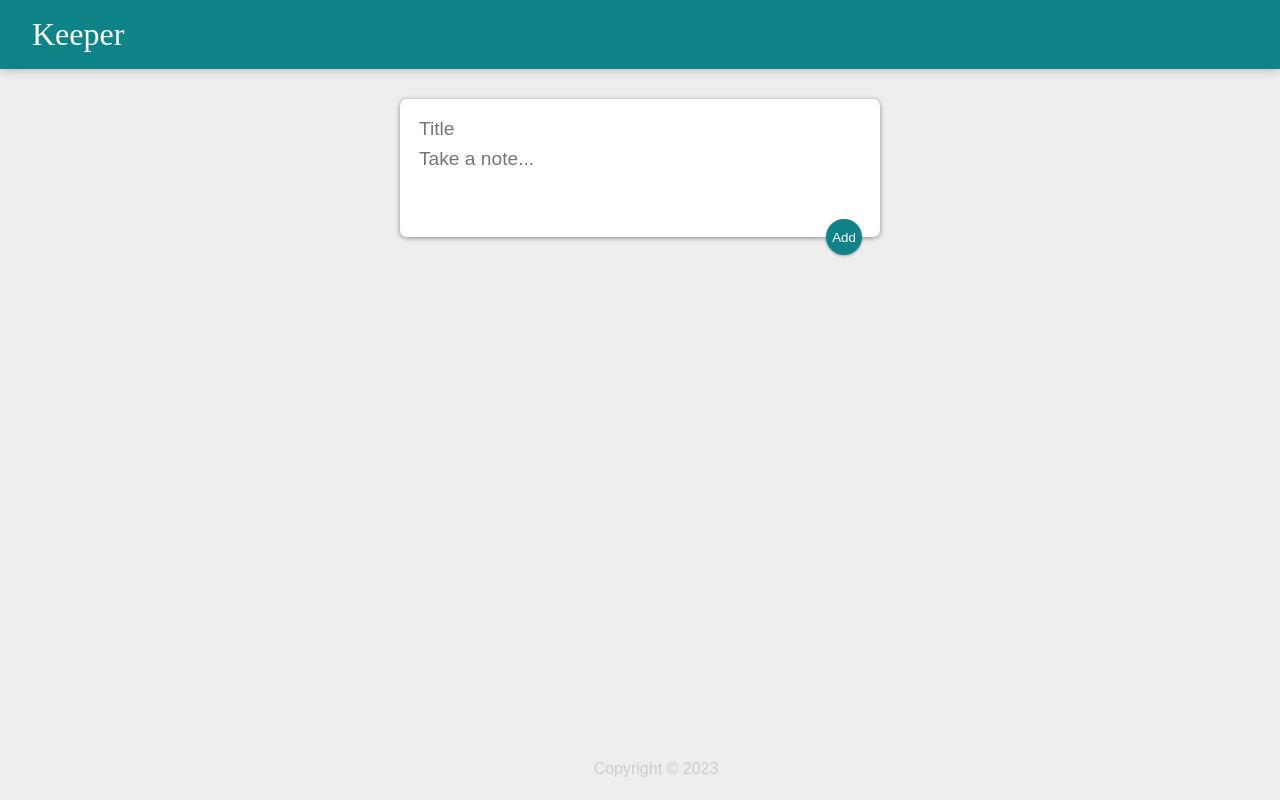
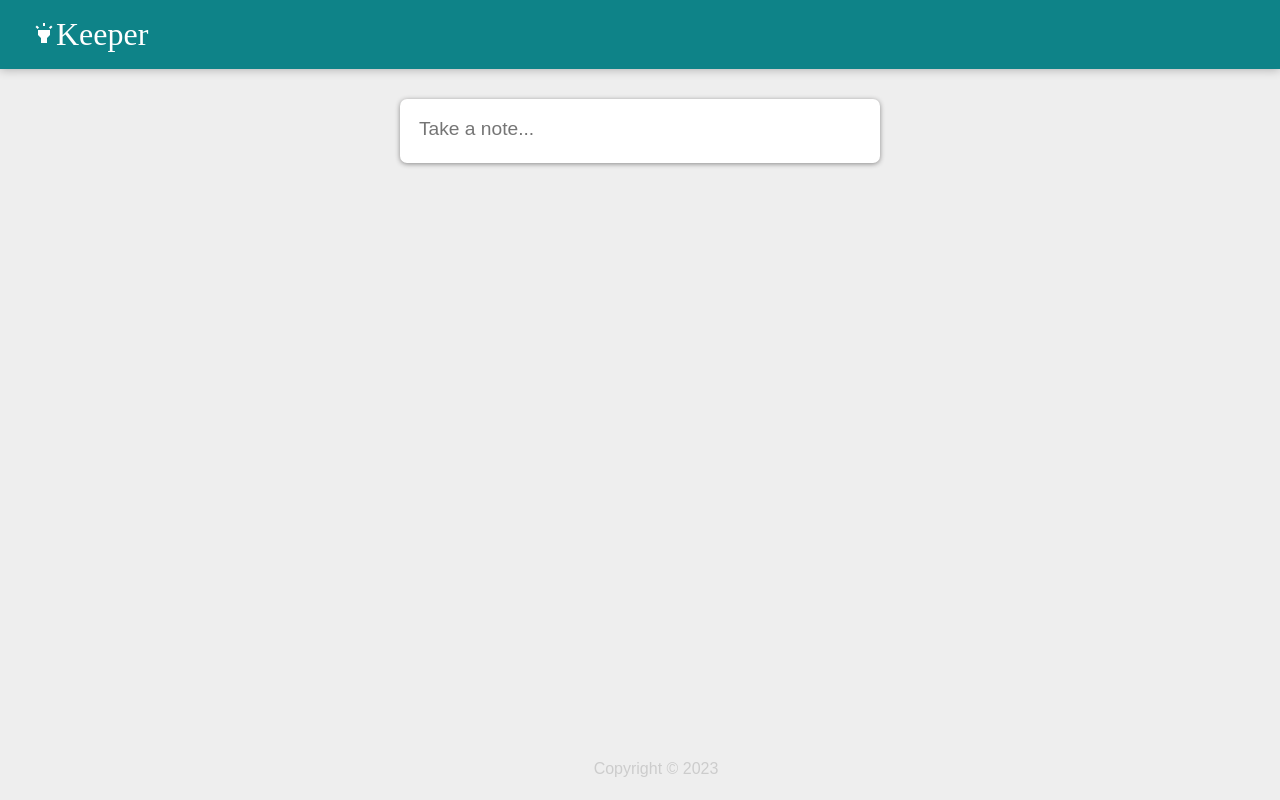
Before and after one commit to bunnyBites/keeper-app, a React (Vite) app: page / in a window 1280 px wide. Built offline with nearby package versions, Linux system fonts and the light colour scheme.

Commit message:
1. add material ui support 2. changed button styles 3. add auto-expand feature 4. validated submit

```diff
--- a/package.json
+++ b/package.json
@@ -9,6 +9,9 @@
     "preview": "vite preview"
   },
   "dependencies": {
+    "@emotion/react": "^11.10.6",
+    "@emotion/styled": "^11.10.6",
+    "@mui/material": "^5.11.15",
     "react": "^18.2.0",
     "react-dom": "^18.2.0"
   },
--- a/src/App.css
+++ b/src/App.css
@@ -71,7 +71,7 @@ footer p {
   outline: none;
 }
 
-form {
+form.create-note {
   position: relative;
   width: 480px;
   margin: 30px auto 20px auto;
@@ -81,8 +81,8 @@ form {
   box-shadow: 0 1px 5px rgb(138, 137, 137);
 }
 
-form input,
-form textarea {
+form.create-note input,
+form.create-note textarea {
   width: 100%;
   border: none;
   padding: 4px;
@@ -92,7 +92,7 @@ form textarea {
   resize: none;
 }
 
-form button {
+form.create-note button {
   position: absolute;
   right: 18px;
   bottom: -18px;
@@ -106,3 +106,7 @@ form button {
   cursor: pointer;
   outline: none;
 }
+
+form.create-note button:hover {
+  background: #2E4F4F;
+}
--- a/src/components/CreateArea.jsx
+++ b/src/components/CreateArea.jsx
@@ -1,14 +1,21 @@
 import { useState } from "react";
+import Fab from '@mui/material/Fab';
+import Zoom from '@mui/material/Zoom';
+import AddIcon from '@mui/icons-material/Add';
 
 const CreateArea = ({ setNotes }) => {
+  const [isExpanded, setExpanded] = useState(false);
   const [noteInfo, setNoteInfo] = useState({
     title: "",
     content: "",
   });
 
   const handleSubmit = () => {
+    if (!noteInfo.content) return;
+
     setNotes(prevValue => [...prevValue, { ...noteInfo, id: prevValue.length }]);
     setNoteInfo({ title: "", content: "" });
+    setExpanded(false);
   }
 
   const handleChange = (event) => {
@@ -19,23 +26,28 @@ const CreateArea = ({ setNotes }) => {
 
   return (
     <div>
-      <form>
+      <form className="create-note">
+        {isExpanded && (
           <input
             onChange={handleChange}
             name="title"
             placeholder="Title"
             value={noteInfo.title}
           />
+        )}
         <textarea
           onChange={handleChange}
           name="content"
+          onClick={() => setExpanded(true)}
           placeholder="Take a note..."
-          rows="3"
+          rows={isExpanded ? 3 : 1 }
           value={noteInfo.content}
         />
-        <button type="button" onClick={handleSubmit}>
-          Add
-        </button>
+        <Zoom in={isExpanded}>
+          <Fab type="button" onClick={handleSubmit}>
+            <AddIcon />
+          </Fab>
+        </Zoom>
       </form>
     </div>
   );
--- a/src/components/header.jsx
+++ b/src/components/header.jsx
@@ -1,7 +1,12 @@
+import HighlightIcon from '@mui/icons-material/Highlight';
+
 const Header = () => {
  return (
   <header>
-    <h1>Keeper</h1>
+    <h1>
+      <HighlightIcon />
+      Keeper
+    </h1>
   </header>
  )
 }
--- a/src/components/note.jsx
+++ b/src/components/note.jsx
@@ -1,9 +1,11 @@
+import DeleteIcon from '@mui/icons-material/Delete';
+
 const Note = ({ title, content, id, onDeleteNote }) => {
   return (
     <div className="note">
       <h1>{title}</h1>
       <p>{content}</p>
-      <button type="button" onClick={() => onDeleteNote(id)}>DELETE</button>
+      <button type="button" onClick={() => onDeleteNote(id)}><DeleteIcon /></button>
     </div>
   );
 };
```
Also changed, not shown: 1 other file (tests, documents, lock files or other folders). Lines whose indentation alone changed are shown as unchanged.
